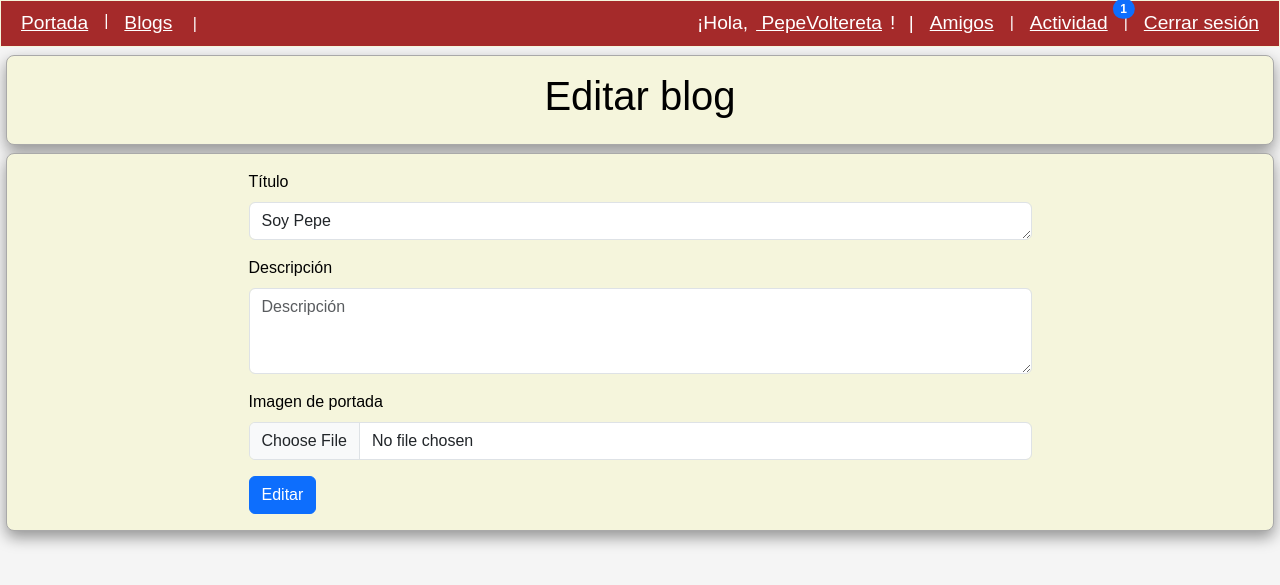
After one commit to ElRufete/Blog-project, a Django app: page /blog/edit_blog/1 in a window 1280 px wide. The commit adds this page. Shown: the top 585 px of the page. Run offline with Django 5.2, Linux system fonts and the light colour scheme; a user stored in the database is signed in; data comes from the database, SQL or seed files in the repository; both versions use the stored data as it was after the commit; some libraries are stand-ins or nearby versions; some web fonts are replaced.

Commit message:
edit blog option

```diff
--- a/blog/static/css/style.css
+++ b/blog/static/css/style.css
@@ -114,6 +114,12 @@ a:hover{
 
 .block{
     flex-shrink: 0;
+}
+
+.column-footer{
+    display: flex;
+    flex-direction: column;
+    justify-content: flex-end;
 }
 
 .left-row{
--- /dev/null
+++ b/blog/templates/blog/edit_blog.html
@@ -0,0 +1,26 @@
+{% extends "blog/layout.html" %}
+{% load django_bootstrap5 %}
+
+    <title>Editar blog</title>
+
+{% block page_header %}
+
+<div class="p-3 mb-1 blackboard centered text-center">
+        <h1> Editar blog </h1>
+</div>
+{% endblock page_header %}
+
+
+{% block content%}
+
+    <div class="p-3 mb-1 blackboard">
+        <div class="centered">
+            <form action="{% url 'blog:edit_blog' blog.id %}" method='post' enctype="multipart/form-data">
+                    {% csrf_token %}
+                    {% bootstrap_form form %}
+                    {% bootstrap_button button_type="submit" content="Editar" %}
+            </form>
+        </div>
+    </div>
+
+{%endblock content%}
--- a/blog/templates/blog/entries_list.html
+++ b/blog/templates/blog/entries_list.html
@@ -43,6 +43,10 @@
                     <div class="pb-2">
                         <a href="{% url 'collaborators:remove_collab_page' blog.id %}">
                             Eliminar colaborador </a>
+                    </div>
+                    <div class="pb-2">
+
+                        <a href="{% url 'blog:edit_blog' blog.id %}"> Editar </a>
                     </div>
 
                     <div class="pb-2 ">
--- a/blog/urls.py
+++ b/blog/urls.py
@@ -11,6 +11,7 @@ urlpatterns = [
      path('new_blog/', views.new_blog, name = 'new_blog'),
      path('blogs/new_entry/<int:blog_id>', views.new_entry, name='new_entry'),
      path('blogs/edit_entry/<int:entry_id>', views.edit_entry, name='edit_entry'),
+     path('blog/edit_blog/<int:blog_id>', views.edit_blog, name='edit_blog'),
      path('blogs/<int:entry_id>/delete_entry', views.delete_entry, name='delete_entry'),
      path('blogs/<int:blog_id>/delete_blog', views.delete_blog, name='delete_blog'),
      path('blogs/<int:entry_id>/comment_entry', views.comment_entry, name='comment_entry'),
--- a/blog/views.py
+++ b/blog/views.py
@@ -134,6 +134,23 @@ def edit_entry(request, entry_id):
     context = {'entry':entry, 'blog':blog, 'form':form}
     return render (request, 'blog/edit_entry.html', context)
 
+@login_required
+def edit_blog(request, blog_id):
+
+    blog = Blog.objects.get(id=blog_id)
+    check_author_or_collab(request, blog.author, blog)
+    if request.method != 'POST':
+        form = BlogForm(instance=blog)
+    else:
+        form = BlogForm(instance=blog, data=request.POST, files=request.FILES)
+        if form.is_valid():
+            form.save()
+            return redirect('blog:entries_list', blog.id)
+
+    context = {'blog':blog,
+               'form':form}
+    return render (request, 'blog/edit_blog.html', context)
+
 
 @login_required
 def comment_entry(request, entry_id):
```
Also changed, not shown: blog/templates/blog/blogs_list.html (+5 -3 lines), db.sqlite3.
